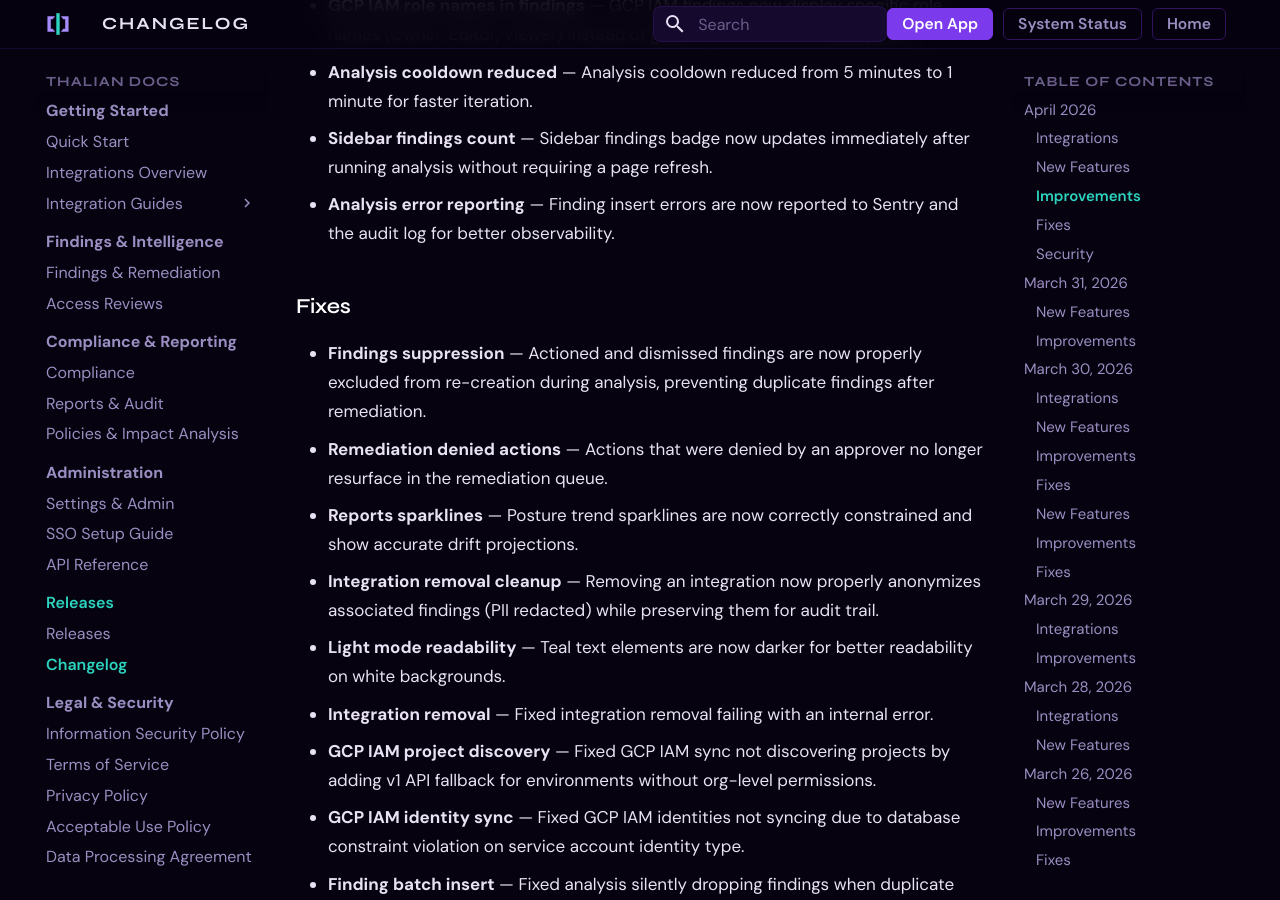
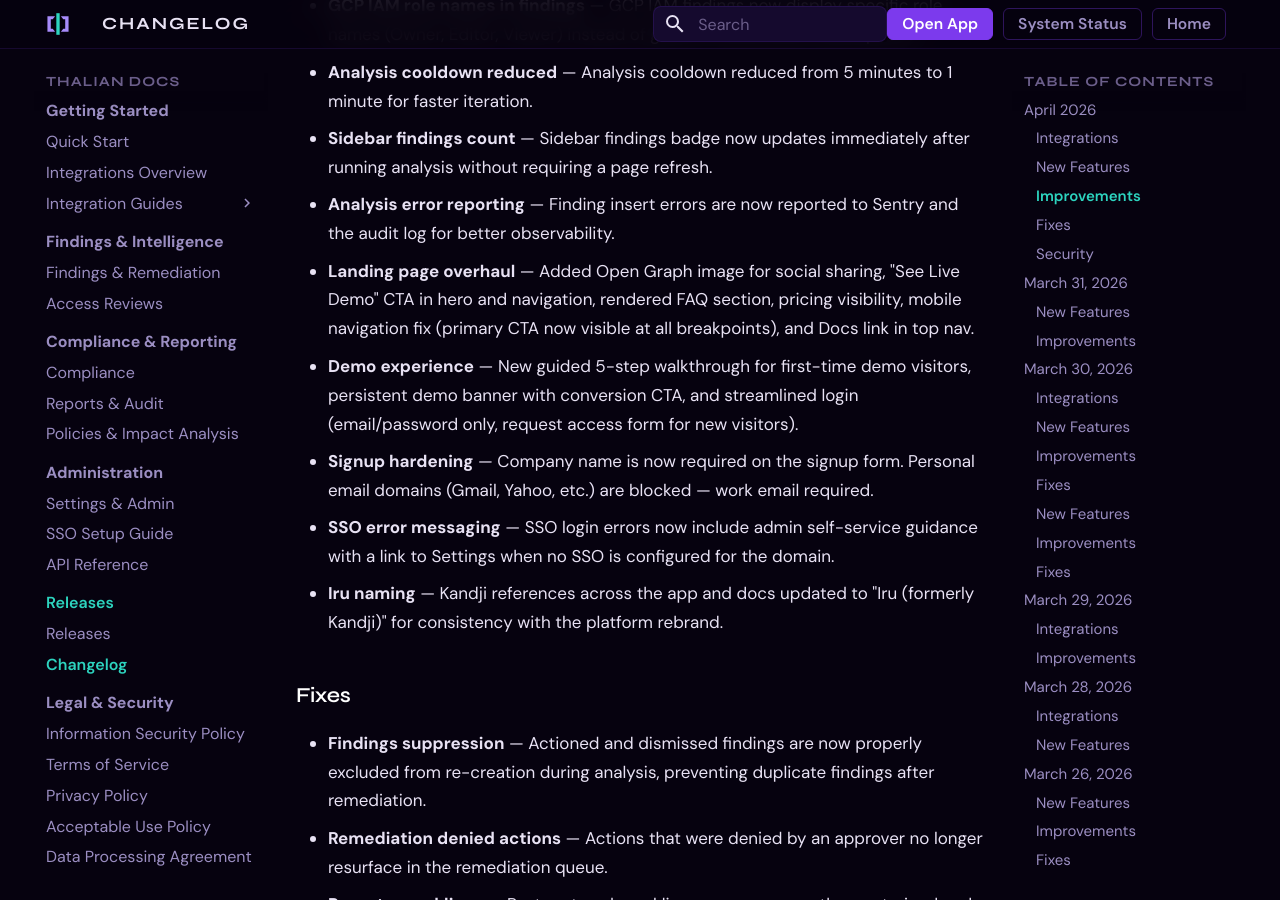
Before and after one commit to tori-mf13/thalian-docs, an MkDocs documentation site: the page built from docs/changelog.md, in a window 1280 px wide and 900 px high, scrolled down 2460 px. Built offline with MkDocs 1.6.1 and Material for MkDocs 9.7.7, drawn with Linux system fonts in a browser that asks for light colours.

Commit message:
Add UX audit improvements to changelog and release blog post
Landing page, demo experience, signup hardening, SSO messaging,
and Iru naming updates documented.

Co-Authored-By: Claude Opus 4.6 <noreply@anthropic.com>

```diff
--- a/docs/changelog.md
+++ b/docs/changelog.md
@@ -49,6 +49,16 @@ Notable changes, new features, and fixes for the Thalian platform.
 - **Sidebar findings count** — Sidebar findings badge now updates immediately after running analysis without requiring a page refresh.
 
 - **Analysis error reporting** — Finding insert errors are now reported to Sentry and the audit log for better observability.
+
+- **Landing page overhaul** — Added Open Graph image for social sharing, "See Live Demo" CTA in hero and navigation, rendered FAQ section, pricing visibility, mobile navigation fix (primary CTA now visible at all breakpoints), and Docs link in top nav.
+
+- **Demo experience** — New guided 5-step walkthrough for first-time demo visitors, persistent demo banner with conversion CTA, and streamlined login (email/password only, request access form for new visitors).
+
+- **Signup hardening** — Company name is now required on the signup form. Personal email domains (Gmail, Yahoo, etc.) are blocked — work email required.
+
+- **SSO error messaging** — SSO login errors now include admin self-service guidance with a link to Settings when no SSO is configured for the domain.
+
+- **Iru naming** — Kandji references across the app and docs updated to "Iru (formerly Kandji)" for consistency with the platform rebrand.
 
 ### Fixes
 
```
Also changed, not shown: docs/releases/posts/2026-04-03-ux-audit-improvements.md (added, +32 -0 lines).
